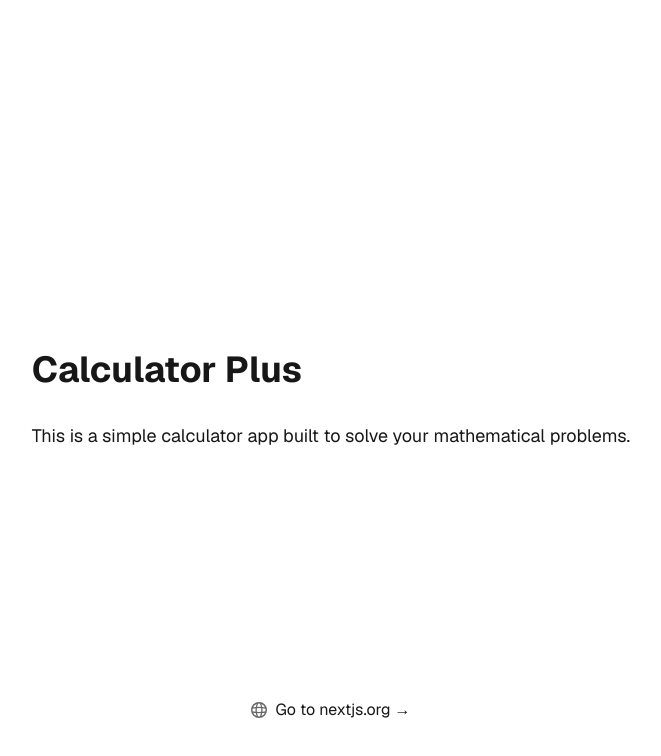
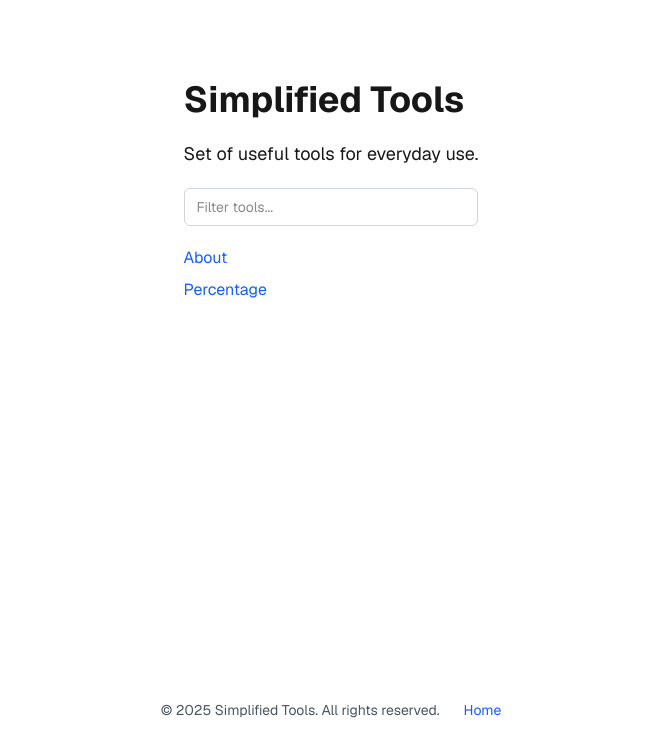
Before and after one commit to mayurkode7/calculatorPlus, a Next.js app in the folder calculator-plus-app/: page / in a window 1280 px wide. Shown: the top 756 px of the page, without its empty margins (309-970 px from the left). Built offline with nearby package versions, Linux system fonts and the light colour scheme.

Commit message:
Refactor home page to include a tool filter and update layout; add footer to percentage page

```diff
--- /dev/null
+++ b/calculator-plus-app/src/app/about/page.js
@@ -0,0 +1,13 @@
+import Footer from "../components/Footer";
+
+export default function About() {
+  return (
+    <div className="font-sans min-h-screen p-8 sm:p-20">
+      <main className="flex flex-col gap-[16px] max-w-2xl">
+        <h1 className="text-3xl font-bold">About Calculator Plus</h1>
+        <p className="text-lg">Calculator Plus is a simple, fast, and modern calculator built with Next.js.</p>
+      </main>
+      <Footer />
+    </div>
+  );
+}
--- /dev/null
+++ b/calculator-plus-app/src/app/components/Footer.js
@@ -0,0 +1,10 @@
+import Link from "next/link";
+
+export default function Footer() {
+  return (
+    <footer className="row-start-3 flex gap-[24px] flex-wrap items-center justify-center text-sm text-gray-600">
+      <p>© {new Date().getFullYear()} Simplified Tools. All rights reserved.</p>
+      <Link href="/" className="text-blue-600 hover:underline">Home</Link>
+    </footer>
+  );
+}
--- a/calculator-plus-app/src/app/page.js
+++ b/calculator-plus-app/src/app/page.js
@@ -1,34 +1,47 @@
-import Image from "next/image";
+'use client';
+import Link from "next/link";
+import { useState } from "react";
+import Footer from "./components/Footer";
 
 export default function Home() {
+  const [query, setQuery] = useState("");
+
+  const tools = [
+    { href: "/about", label: "About" },
+    { href: "/percentage", label: "Percentage" },
+  ];
+
+  const filteredTools = tools.filter((tool) =>
+    tool.label.toLowerCase().includes(query.toLowerCase())
+  );
+
   return (
-    <div className="font-sans grid grid-rows-[20px_1fr_20px] items-center justify-items-center min-h-screen p-8 pb-20 gap-16 sm:p-20">
-      <main className="flex flex-col gap-[32px] row-start-2 items-center sm:items-start">
-        <h1 className="text-4xl font-bold">Calculator Plus</h1>
+    <div className="font-sans grid grid-rows-[20px_1fr_20px] items-start justify-items-center min-h-screen p-8 pb-20 gap-16 sm:p-20">
+      <main className="flex flex-col gap-[20px] items-center sm:items-start">
+        <h1 className="text-4xl font-bold">Simplified Tools</h1>
         <p className="text-lg">
-          This is a simple calculator app built to solve your mathematical problems.
+          Set of useful tools for everyday use.
         </p>
-        {/* <Link href="/about">About</Link> */}
+        <input
+          type="text"
+          value={query}
+          onChange={(e) => setQuery(e.target.value)}
+          placeholder="Filter tools..."
+          className="w-full max-w-xs rounded-md border border-gray-300 px-3 py-2 text-sm focus:outline-none focus:ring-2 focus:ring-blue-500"
+        />
+        <div className="flex flex-col gap-[8px]">
+          {filteredTools.map((tool) => (
+            <Link key={tool.href} href={tool.href} className="text-blue-600 hover:underline">
+              {tool.label}
+            </Link>
+          ))}
+          {filteredTools.length === 0 && (
+            <p className="text-gray-500 text-sm">No tools found.</p>
+          )}
+        </div>
+
       </main>
-      <footer className="row-start-3 flex gap-[24px] flex-wrap items-center justify-center">
-
-
-        <a
-          className="flex items-center gap-2 hover:underline hover:underline-offset-4"
-          href="https://nextjs.org?utm_source=create-next-app&utm_medium=appdir-template-tw&utm_campaign=create-next-app"
-          target="_blank"
-          rel="noopener noreferrer"
-        >
-          <Image
-            aria-hidden
-            src="/globe.svg"
-            alt="Globe icon"
-            width={16}
-            height={16}
-          />
-          Go to nextjs.org →
-        </a>
-      </footer>
+      <Footer />
     </div>
   );
 }
--- a/calculator-plus-app/src/app/percentage/page.jsx
+++ b/calculator-plus-app/src/app/percentage/page.jsx
@@ -3,6 +3,7 @@ import { useState } from "react";
 import CalculateButton from "../../components/CalculateButton";
 import ClearButton from "../../components/ClearButton";
 import ShareButton from "../../components/ShareButton";
+import Footer from "../components/Footer";
 
 export default function Percentage() {
   const [formData, setFormData] = useState({
@@ -33,6 +34,7 @@ export default function Percentage() {
   };
 
   return (
+    <>
     <div className="flex flex-col items-center  min-h-screen p-4">
       <div className="w-full max-w-md">
         <h1 className="text-3xl md:text-4xl font-bold text-left mb-2">Percentage</h1>
@@ -130,8 +132,8 @@ export default function Percentage() {
       )}
 
 
-
-
     </div>
+    <Footer/>
+    </>
   );
 }
```
